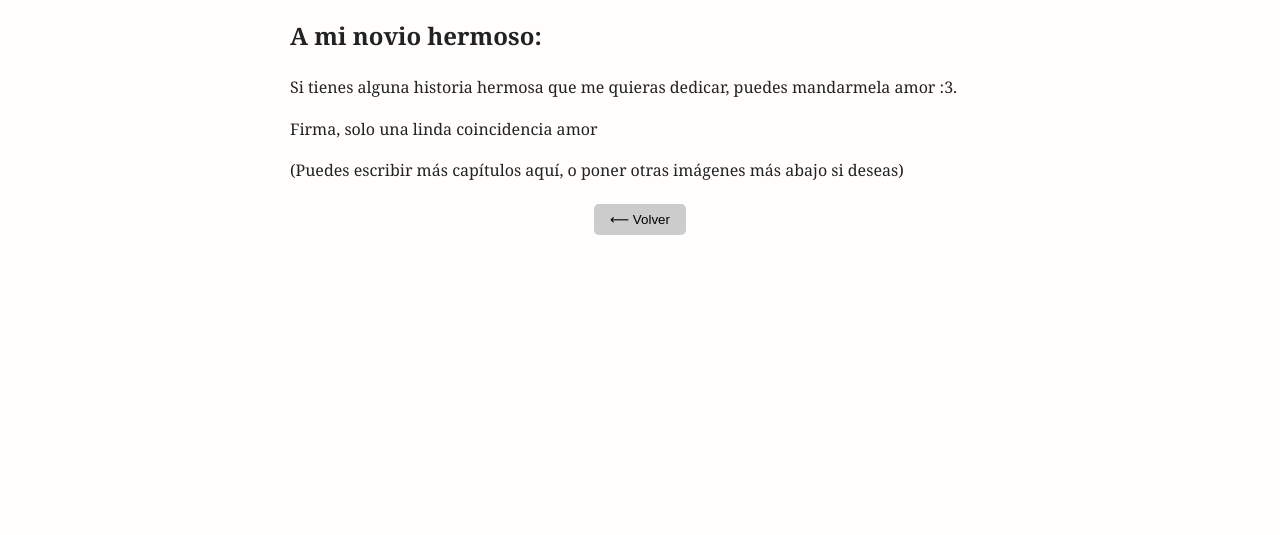
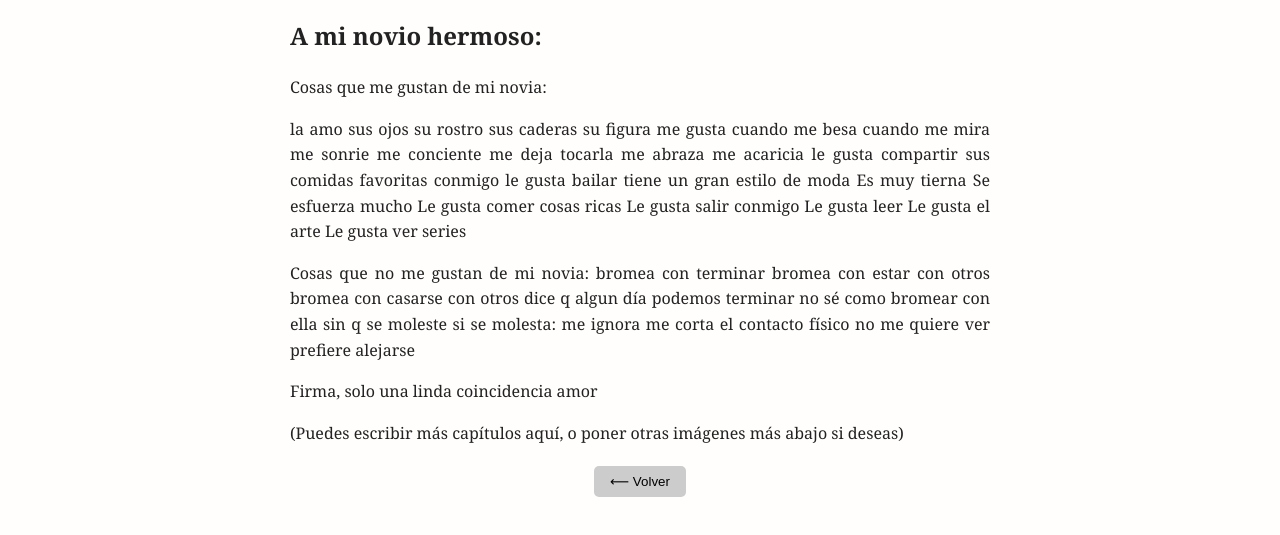
Before and after one commit to DiambDev/AAWattpad, a plain HTML site: page historias/historia1.html in a window 1280 px wide. Shown: the part 73-608 px from the top of the page. Drawn offline with Linux system fonts and the light colour scheme.

Commit message:
repair historia2 el8

```diff
--- a/historia1.html
+++ b/historias/historia1.html
@@ -60,8 +60,46 @@
     <!-- <img src="ella1.jpg" alt="Imagen de la historia de ella" class="story-image" />-->
     <!--<img src="imagenes/Foto1.jpg" alt="Foto 1" class="story-image">-->
     <p>
-      Si tienes alguna historia hermosa que me quieras dedicar, puedes mandarmela amor :3.
+      Cosas que me gustan de mi novia:
     </p>
+      <p>
+      la amo
+      sus ojos
+      su rostro
+      sus caderas
+      su figura
+      me gusta cuando me besa
+      cuando me mira
+      me sonrie
+      me conciente
+      me deja tocarla
+      me abraza
+      me acaricia
+      le gusta compartir sus comidas favoritas conmigo
+      le gusta bailar
+      tiene un gran estilo de moda
+      Es muy tierna
+      Se esfuerza mucho
+      Le gusta comer cosas ricas
+      Le gusta salir conmigo
+      Le gusta leer
+      Le gusta el arte
+      Le gusta ver series</p>
+
+    <p>
+        Cosas que no me gustan de mi novia:
+        bromea con terminar
+        bromea con estar con otros
+        bromea con casarse con otros
+        dice q algun día podemos terminar
+        no sé como bromear con ella sin q se moleste
+        si se molesta:
+        me ignora
+        me corta el contacto físico
+        no me quiere ver
+        prefiere alejarse
+      </p>
+
 
  <p>  Firma, solo una linda coincidencia amor</p>
 
```
Also changed, not shown: index.html (+16 -15 lines), historias/historia2.html (renamed from historia2.html), imagenes/el.jpeg (added), imagenes/ella.jpg (added).
